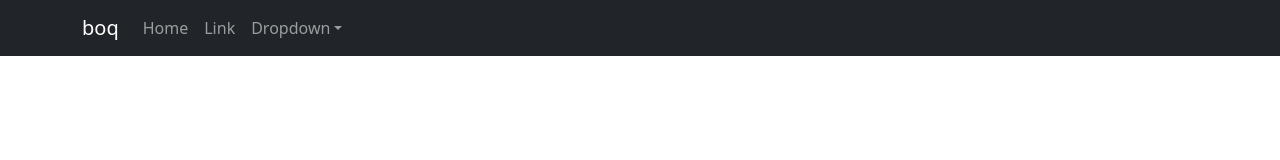
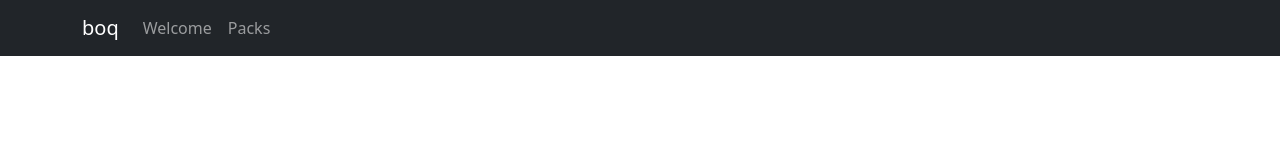
Before and after one commit to xxl3ko/SampleStoreFrontend, a React (Create React App) app: page / in a window 1280 px wide. Shown: the top 160 px of the page. Built offline with nearby package versions, Linux system fonts and the light colour scheme.

Commit message:
02-18 air evening

```diff
--- a/src/components/Header/Header.jsx
+++ b/src/components/Header/Header.jsx
@@ -1,29 +1,17 @@
 import Container from 'react-bootstrap/Container';
 import Nav from 'react-bootstrap/Nav';
 import Navbar from 'react-bootstrap/Navbar';
-import NavDropdown from 'react-bootstrap/NavDropdown';
 
 function Header() {
     return (
         <Navbar bg="dark" variant="dark" expand="lg">
             <Container>
-                <Navbar.Brand href="#home">boq</Navbar.Brand>
+                <Navbar.Brand href="/welcome">boq</Navbar.Brand>
                 <Navbar.Toggle aria-controls="basic-navbar-nav" />
                 <Navbar.Collapse id="basic-navbar-nav">
                     <Nav className="me-auto">
-                        <Nav.Link href="#home">Home</Nav.Link>
-                        <Nav.Link href="#link">Link</Nav.Link>
-                        <NavDropdown title="Dropdown" id="basic-nav-dropdown">
-                            <NavDropdown.Item href="#action/3.1">Action</NavDropdown.Item>
-                            <NavDropdown.Item href="#action/3.2">
-                                Another action
-                            </NavDropdown.Item>
-                            <NavDropdown.Item href="#action/3.3">Something</NavDropdown.Item>
-                            <NavDropdown.Divider />
-                            <NavDropdown.Item href="#action/3.4">
-                                Separated link
-                            </NavDropdown.Item>
-                        </NavDropdown>
+                        <Nav.Link href="/welcome">Welcome</Nav.Link>
+                        <Nav.Link href="/packs">Packs</Nav.Link>
                     </Nav>
                 </Navbar.Collapse>
             </Container>
```
